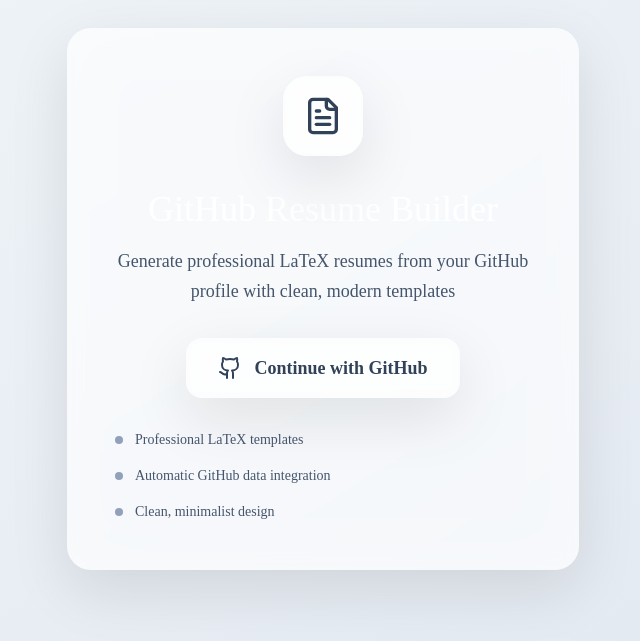
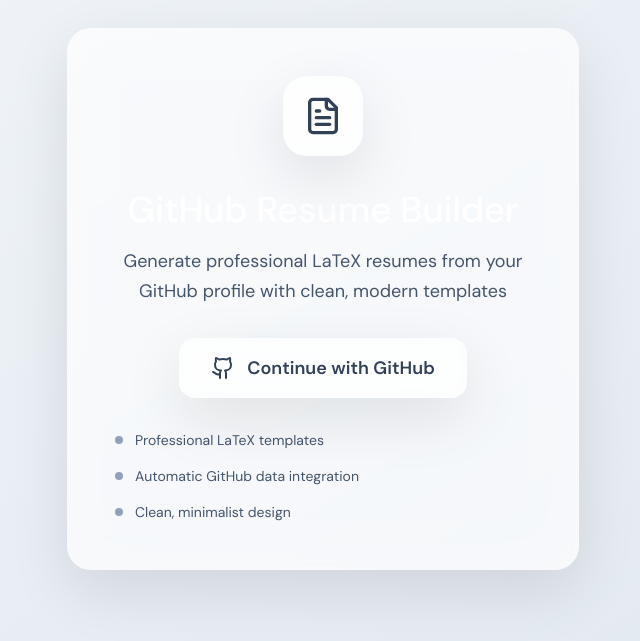
Before and after one commit to abhi-yo/github-resume-builder, a Next.js app: page / in a window 1280 px wide. Shown: the part 101-742 px from the top of the page, without its empty margins (317-957 px from the left). Built offline with nearby package versions, Linux system fonts and the light colour scheme; no server answers.

Commit message:
refactor: update layout for minimal font and theme

```diff
--- a/app/layout.tsx
+++ b/app/layout.tsx
@@ -2,15 +2,22 @@
 import { authOptions } from '@/lib/auth'
 import type { Metadata } from 'next'
 import { getServerSession } from 'next-auth'
-import { Crimson_Text } from 'next/font/google'
+import { DM_Sans } from 'next/font/google'
 import './globals.css'
 
-// Crimson Text is the closest to Times New Roman
-const crimsonText = Crimson_Text({
+// Doto font - will be loaded via CSS
+// Using DM Sans as fallback for headings
+const doto = DM_Sans({
   subsets: ['latin'],
-  weight: ['400', '600', '700'],
-  style: ['normal', 'italic'],
-  variable: '--font-crimson'
+  weight: ['400', '500', '600', '700'],
+  variable: '--font-doto'
+})
+
+// DM Sans for body text and UI elements
+const dmSans = DM_Sans({
+  subsets: ['latin'],
+  weight: ['300', '400', '500', '600'],
+  variable: '--font-dm-sans'
 })
 
 export const metadata: Metadata = {
@@ -27,7 +34,7 @@
 
   return (
     <html lang="en">
-      <body className={`${crimsonText.variable} font-serif`}>
+      <body className={`${doto.variable} ${dmSans.variable} font-sans antialiased`}>
         <SessionProvider session={session}>
           {children}
         </SessionProvider>
```
